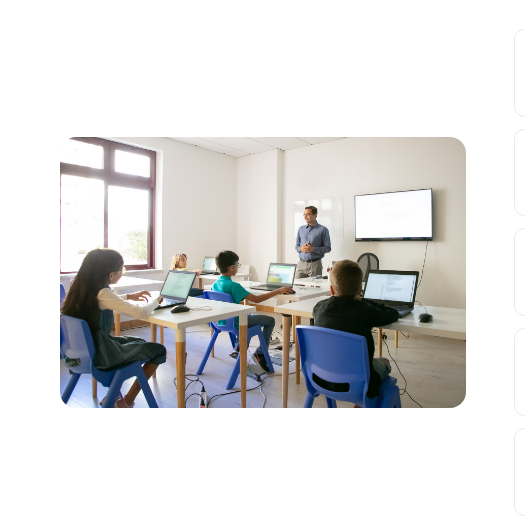
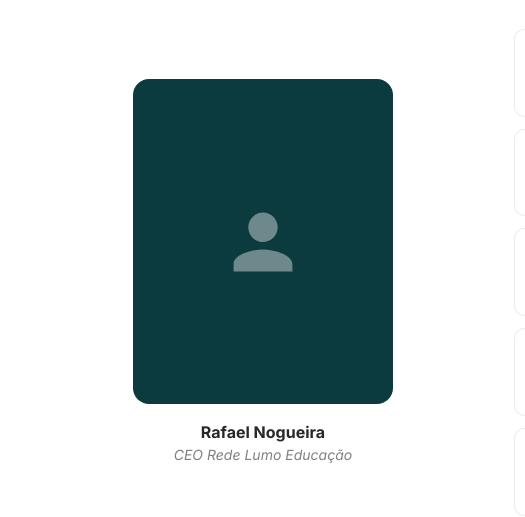
Before and after one commit to gabrielsantos-git/rede-lumo, a plain HTML site: page index.html in a window 1280 px wide. Shown: the part 1369-1886 px from the top of the page, 0-525 px from the left. Drawn offline with Linux system fonts and the light colour scheme.

Commit message:
Usa o card de pessoa na seção "Nossas escolas" da home
Substitui a foto de sala de aula pelo mesmo card usado em Quem somos.
Para evitar CSS duplicado, as classes ceo-bio-photo/name/role foram
generalizadas para person-card-*, já que agora servem a três páginas.

Co-Authored-By: Claude Opus 4.8 <noreply@anthropic.com>

```diff
--- a/index.html
+++ b/index.html
@@ -57,7 +57,13 @@
 
             <div class="nossas-escolas-content">
                 <div class="nossas-escolas-image">
-                    <img src="assets/laboratorio-informatica.jpg" alt="Nossas escolas">
+                    <div class="person-card">
+                        <div class="person-card-photo">
+                            <svg viewBox="0 0 24 24" width="72" height="72"><path fill="currentColor" d="M12 12c2.7 0 4.9-2.2 4.9-4.9S14.7 2.2 12 2.2 7.1 4.4 7.1 7.1 9.3 12 12 12zm0 2.5c-3.3 0-9.8 1.6-9.8 4.9v2.4h19.6v-2.4c0-3.3-6.5-4.9-9.8-4.9z"/></svg>
+                        </div>
+                        <p class="person-card-name">Rafael Nogueira</p>
+                        <p class="person-card-role">CEO Rede Lumo Educação</p>
+                    </div>
                 </div>
 
                 <div class="nossas-escolas-logos">
--- a/style.css
+++ b/style.css
@@ -315,12 +315,10 @@ main {
     justify-content: center;
 }
 
-.nossas-escolas-image img {
+/* largura definida para o aspect-ratio do card poder ser calculado */
+.person-card {
     width: 100%;
-    height: auto;
-    max-height: 400px;
-    object-fit: cover;
-    border-radius: var(--radius);
+    max-width: 260px;
 }
 
 /* auto-fill + minmax: o número de colunas se ajusta sozinho em qualquer
@@ -666,7 +664,8 @@ main.page {
     flex: 0 0 260px;
 }
 
-.ceo-bio-photo {
+/* card de pessoa: usado na home, em Quem somos e em Governança */
+.person-card-photo {
     aspect-ratio: 4 / 5;
     border-radius: var(--radius);
     background: var(--teal-dark);
@@ -674,16 +673,24 @@ main.page {
     align-items: center;
     justify-content: center;
     color: rgba(255, 255, 255, 0.4);
-}
-
-.ceo-bio-name {
+    overflow: hidden;
+}
+
+/* quando houver foto de verdade, ela preenche o card sem alterar o formato */
+.person-card-photo img {
+    width: 100%;
+    height: 100%;
+    object-fit: cover;
+}
+
+.person-card-name {
     text-align: center;
     font-weight: 700;
     color: var(--text);
     margin-top: 16px;
 }
 
-.ceo-bio-role {
+.person-card-role {
     text-align: center;
     font-style: italic;
     color: var(--text-muted);
```
Also changed, not shown: governanca.html (+3 -3 lines), quem-somos.html (+3 -3 lines).
